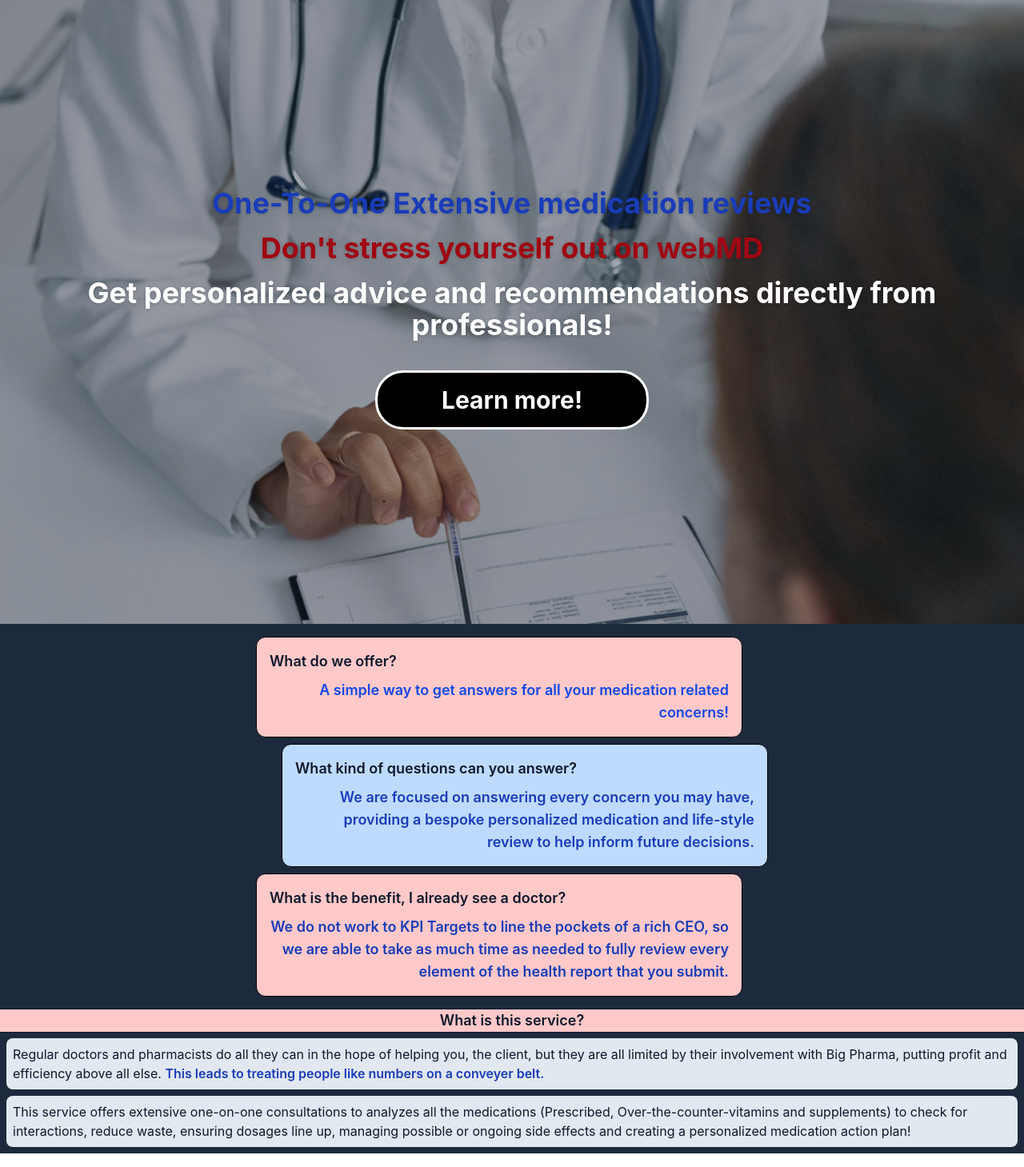
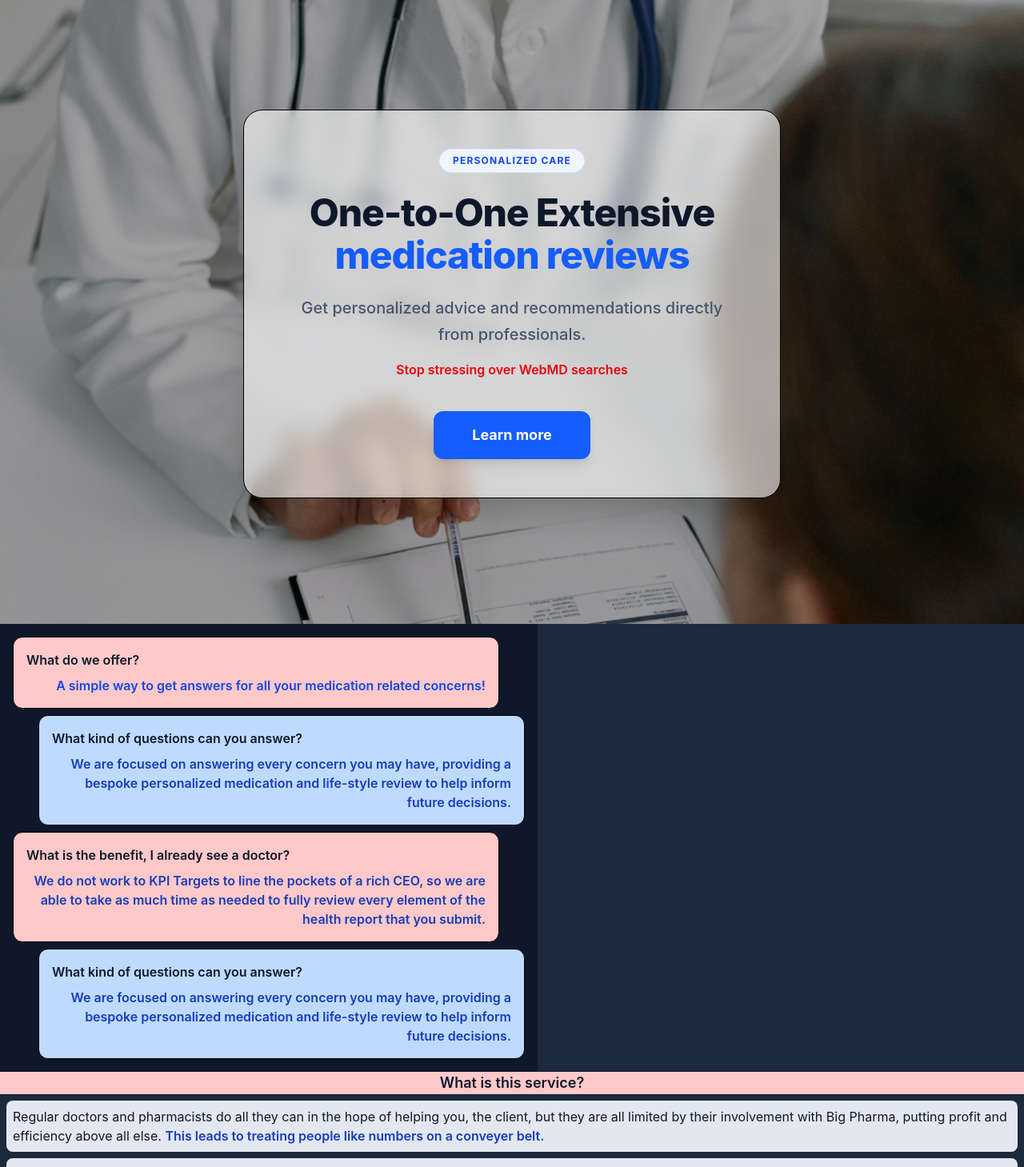
Before and after one commit to TylerIves94/PharmaRepo, a Vue app: page / in a window 1280 px wide. Shown: the part 120-1579 px from the top of the page at 80% size. Built offline with nearby package versions, Linux system fonts and the light colour scheme.

Commit message:
Commit before abridging message section

```diff
--- a/src/App.vue
+++ b/src/App.vue
@@ -17,49 +17,77 @@
     </header>
 
     <div
-      class="relative w-full min-h-[800px] flex items-center justify-center overflow-hidden"
+      class="relative w-full min-h-[800px] flex items-center justify-center overflow-hidden font-sans p-4"
     >
-      <!-- 2. The Background Layer: Absolute, fills the parent, and has the opacity -->
+      <!-- 1. Background Layer: Full opacity but we will use an overlay -->
       <div
-        class="absolute inset-0 bg-cover bg-center bg-no-repeat opacity-60"
+        class="absolute inset-0 bg-cover bg-center bg-no-repeat"
         :style="{ backgroundImage: `url(${heroImageUrl})` }"
       ></div>
 
-      <!-- 3. The Content Layer: Must be 'relative' to sit on top of the background -->
-      <div class="relative z-10 p-6 flex-1">
+      <!-- 2. Dark Overlay: This helps the white "card" pop -->
+      <div class="absolute inset-0 bg-black/30"></div>
+
+      <!-- 3. The Content Card: Glassmorphism effect -->
+      <!-- bg-white/80 adds transparency, backdrop-blur makes the background image non-distracting -->
+      <div
+        class="relative z-10 max-w-2xl w-full bg-white/60 backdrop-blur-md p-8 md:p-12 rounded-3xl shadow-2xl text-center border border-black"
+      >
+        <!-- Tagline -->
+        <span
+          class="inline-block py-1.5 px-4 mb-6 text-xs font-bold tracking-widest text-blue-700 uppercase bg-blue-50 rounded-full border border-blue-100"
+        >
+          Personalized Care
+        </span>
+
+        <!-- Main Headline: Balanced contrast -->
+        <h1
+          class="text-4xl md:text-5xl font-extrabold text-slate-900 tracking-tight leading-[1.1]"
+        >
+          One-to-One Extensive <br />
+          <span class="text-blue-600">medication reviews</span>
+        </h1>
+
+        <!-- Description: High contrast slate color -->
         <p
-          class="p-2 text-4xl text-center font-bold text-blue-800 drop-shadow-sm"
+          class="mt-6 text-lg md:text-xl text-slate-600 font-medium leading-relaxed"
         >
-          One-To-One Extensive medication reviews
+          Get personalized advice and recommendations directly from
+          professionals.
         </p>
-        <p
-          class="p-2 text-4xl text-center font-bold text-red-800 drop-shadow-sm"
+
+        <!-- WebMD line: Subtle but distinct -->
+        <p class="mt-4 text-md text-red-600 font-semibold">
+          Stop stressing over WebMD searches
+        </p>
+
+        <!-- Button: Solid color for maximum visibility -->
+        <div class="mt-10">
+          <button
+            class="w-full md:w-auto px-12 py-4 bg-blue-600 hover:bg-blue-700 text-white font-bold text-lg rounded-xl transition-all shadow-lg hover:shadow-blue-200"
           >
-          Don't stress yourself out on webMD
-        </p>
-        <p class="p-2 text-4xl text-center font-bold text-white drop-shadow-sm">
-          Get personalized advice and recommendations directly from
-          professionals!
-        </p>
-        <div class="w-full justify-center items-center text-center">
-          <button
-            class="p-4 mt-8 bg-black text-white font-bold text-3xl text-center rounded-4xl px-20 outline-3"
-          >
-            Learn more!
+            Learn more
           </button>
         </div>
       </div>
     </div>
-
     <!-- Main Content Container -->
-    <main class="w-full max-w-2xl p-4 flex flex-col gap-2">
+    <div
+      ref="targetElement"
+      :class="[
+        'w-full transition-all duration-2000 transform',
+        isVisible ? 'opacity-100 translate-y-0' : 'opacity-0 translate-y-10',
+      ]"
+    >
+      <main class="w-full max-w-2xl p-4 flex flex-col gap-2 bg-slate-900">
         <!-- Top Card (Red) -->
         <div
           class="w-[95%] self-start bg-red-200 rounded-xl border border-black p-4"
         >
-        <p class="text-left text-lg font-semibold mb-2">What do we offer?</p>
-        <p class="text-lg text-blue-700 text-right font-semibold">
-          A simple way to get answers for all your medication related concerns!
+          <p class="text-left font-semibold mb-2">What do we offer?</p>
+          <p class="text-blue-700 text-right font-semibold">
+            A simple way to get answers for all your medication related
+            concerns!
           </p>
         </div>
 
@@ -67,10 +95,10 @@
         <div
           class="w-[95%] self-end bg-blue-200 rounded-xl border border-black p-4"
         >
-        <p class="text-left text-lg font-semibold mb-2">
+          <p class="text-left font-semibold mb-2">
             What kind of questions can you answer?
           </p>
-        <p class="text-lg text-blue-800 text-right font-semibold">
+          <p class="text-blue-800 text-right font-semibold">
             We are focused on answering every concern you may have, providing a
             bespoke personalized medication and life-style review to help inform
             future decisions.
@@ -79,24 +107,31 @@
         <div
           class="w-[95%] self-start bg-red-200 rounded-xl border border-black p-4"
         >
-        <p class="text-left text-lg font-semibold mb-2">
+          <p class="text-left font-semibold mb-2">
             What is the benefit, I already see a doctor?
           </p>
-        <p class="text-lg text-blue-800 text-right font-semibold">
-          We do not work to KPI Targets to line the pockets of a rich CEO, so we
-          are able to take as much time as needed to fully review every element
-          of the health report that you submit.
+          <p class="text-blue-800 text-right font-semibold">
+            We do not work to KPI Targets to line the pockets of a rich CEO, so
+            we are able to take as much time as needed to fully review every
+            element of the health report that you submit.
+          </p>
+        </div>
+        <div
+          class="w-[95%] self-end bg-blue-200 rounded-xl border border-black p-4"
+        >
+          <p class="text-left font-semibold mb-2">
+            What kind of questions can you answer?
+          </p>
+          <p class="text-blue-800 text-right font-semibold">
+            We are focused on answering every concern you may have, providing a
+            bespoke personalized medication and life-style review to help inform
+            future decisions.
           </p>
         </div>
       </main>
-    <div
-      ref="targetElement"
-      :class="[
-        'w-full transition-all duration-2000 transform',
-        isVisible ? 'opacity-100 translate-y-0' : 'opacity-0 translate-y-10',
-      ]"
-    >
-      <div class="bg-red-200">
+    </div>
+
+    <div class="bg-red-200 w-full">
       <p class="text-center text-lg font-semibold outline-1">
         What is this service?
       </p>
@@ -104,20 +139,19 @@
     <div>
       <p class="text-md p-2 bg-slate-200 m-2 rounded-lg">
         Regular doctors and pharmacists do all they can in the hope of helping
-          you, the client, but they are all limited by their involvement with
-          Big Pharma, putting profit and efficiency above all else.
+        you, the client, but they are all limited by their involvement with Big
+        Pharma, putting profit and efficiency above all else.
         <span class="font-semibold text-blue-800"
           >This leads to treating people like numbers on a conveyer belt.
         </span>
       </p>
       <p class="text-md p-2 bg-slate-200 m-2 rounded-lg">
         This service offers extensive one-on-one consultations to analyzes all
-          the medications (Prescribed, Over-the-counter-vitamins and
-          supplements) to check for interactions, reduce waste, ensuring dosages
-          line up, managing possible or ongoing side effects and creating a
-          personalized medication action plan!
+        the medications (Prescribed, Over-the-counter-vitamins and supplements)
+        to check for interactions, reduce waste, ensuring dosages line up,
+        managing possible or ongoing side effects and creating a personalized
+        medication action plan!
       </p>
-      </div>
     </div>
   </div>
 </template>
```
Lines whose indentation alone changed are shown as unchanged.
